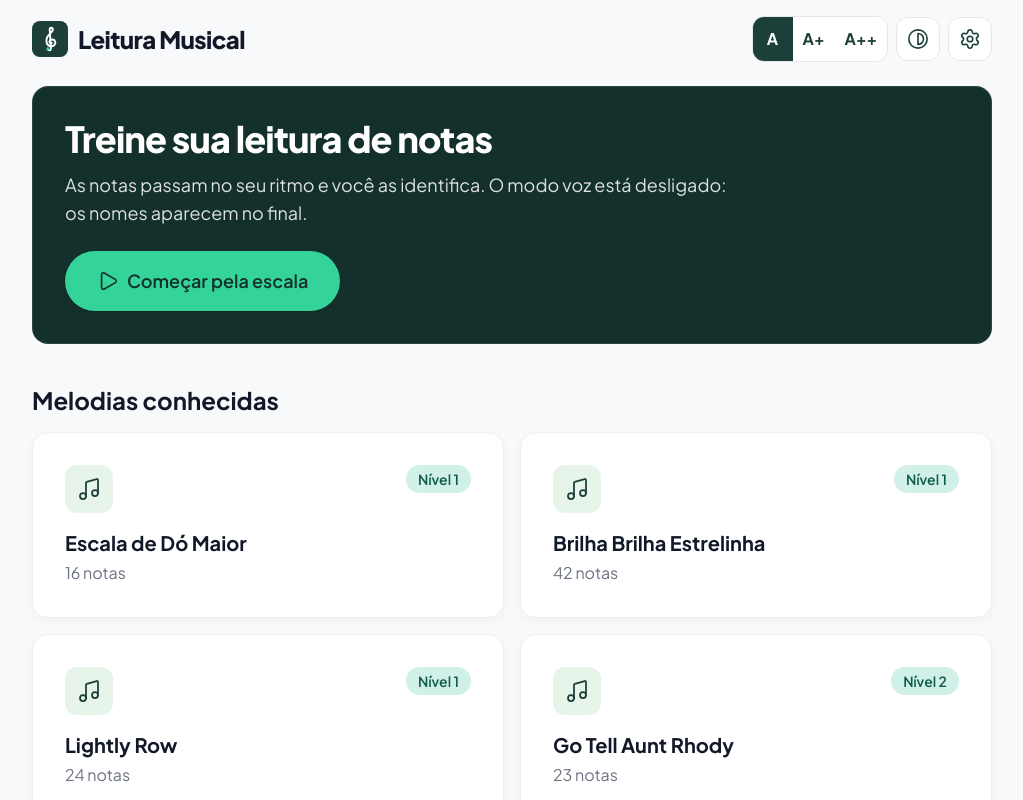
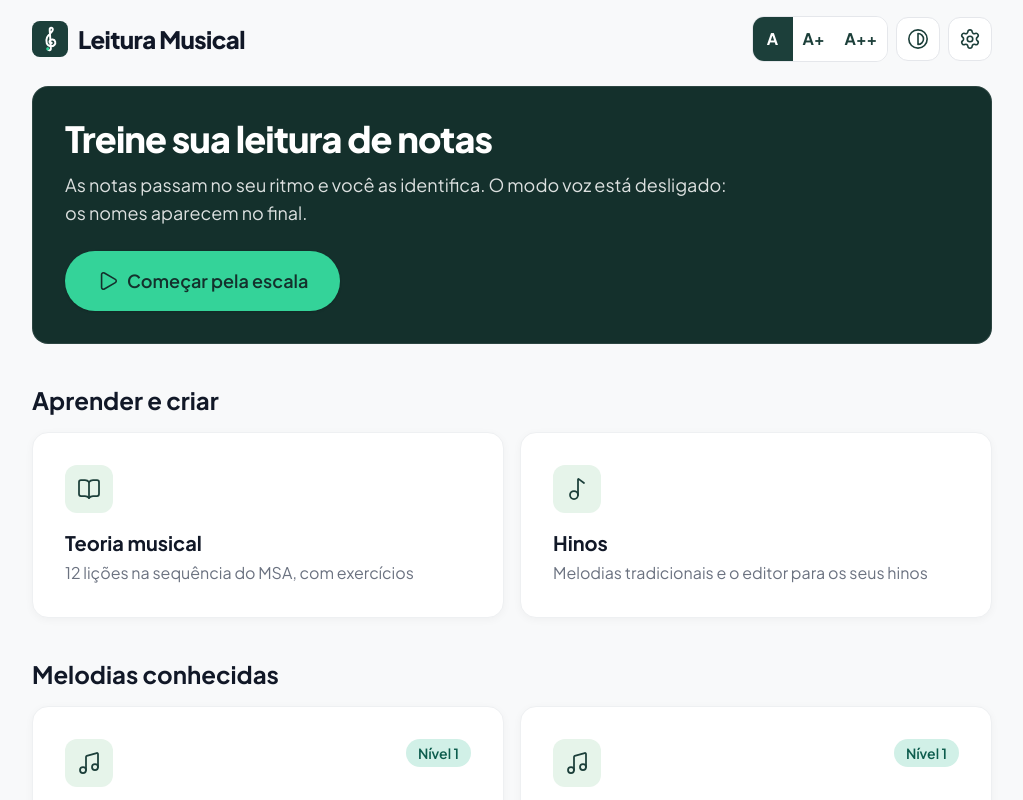
Before and after one commit to Victor-Matheus/leitura-musical, a React (Vite) app: page / in a window 1280 px wide. Shown: the top 800 px of the page, without its empty margins (128-1151 px from the left). Built offline with nearby package versions, Linux system fonts and the light colour scheme.

Commit message:
feat: entrada de teoria e hinos na Início e rotas

```diff
--- a/src/App.tsx
+++ b/src/App.tsx
@@ -6,10 +6,15 @@ import { AccessibilityBar } from './components/AccessibilityBar'
 import { SplashScreen } from './components/SplashScreen'
 import { usePracticeStore } from './store/usePracticeStore'
 import { Diagnostico } from './routes/Diagnostico'
+import { Exercise } from './routes/Exercise'
 import { Home } from './routes/Home'
+import { Hymns } from './routes/Hymns'
+import { HymnEditor } from './routes/HymnEditor'
+import { Lesson } from './routes/Lesson'
 import { Practice } from './routes/Practice'
 import { Results } from './routes/Results'
 import { Settings } from './routes/Settings'
+import { Theory } from './routes/Theory'
 
 export default function App() {
   const { fontSize, highContrast } = usePracticeStore((s) => s.settings)
@@ -67,6 +72,14 @@ export default function App() {
             <Route path="/resultado" element={<Results />} />
             <Route path="/configuracoes" element={<Settings />} />
             <Route path="/diagnostico" element={<Diagnostico />} />
+            <Route path="/teoria" element={<Theory />} />
+            <Route path="/teoria/:lessonId" element={<Lesson />} />
+            <Route path="/teoria/:lessonId/exercicio/:exerciseId" element={<Exercise />} />
+            {/* Lesson.tsx navega sem o segmento "exercicio"; mantém os dois caminhos. */}
+            <Route path="/teoria/:lessonId/:exerciseId" element={<Exercise />} />
+            <Route path="/hinos" element={<Hymns />} />
+            <Route path="/hinos/novo" element={<HymnEditor />} />
+            <Route path="/hinos/:id/editar" element={<HymnEditor />} />
           </Routes>
         </main>
 
--- a/src/routes/Home.tsx
+++ b/src/routes/Home.tsx
@@ -1,5 +1,5 @@
 import { useNavigate } from 'react-router-dom'
-import { Music, Play, Shuffle } from 'lucide-react'
+import { BookOpen, Music, Music2, Play, Shuffle } from 'lucide-react'
 import type { LucideIcon } from 'lucide-react'
 import { Badge, Button, Card, IconBox } from '../components/ui'
 import { DRILL_LEVELS, PIECES, makeRandomDrill } from '../data/repertoire'
@@ -71,6 +71,24 @@ export function Home() {
       </Card>
 
       <section className="flex flex-col gap-4">
+        <h2 className="text-2xl font-bold text-[var(--text)]">Aprender e criar</h2>
+        <div className="grid grid-cols-1 gap-4 sm:grid-cols-2">
+          <LessonCard
+            icon={BookOpen}
+            title="Teoria musical"
+            subtitle="12 lições na sequência do MSA, com exercícios"
+            onClick={() => navigate('/teoria')}
+          />
+          <LessonCard
+            icon={Music2}
+            title="Hinos"
+            subtitle="Melodias tradicionais e o editor para os seus hinos"
+            onClick={() => navigate('/hinos')}
+          />
+        </div>
+      </section>
+
+      <section className="flex flex-col gap-4">
         <h2 className="text-2xl font-bold text-[var(--text)]">Melodias conhecidas</h2>
         <div className="grid grid-cols-1 gap-4 sm:grid-cols-2">
           {PIECES.map((p) => (
```
Also changed, not shown: 2 other files (tests, documents, lock files or other folders).
